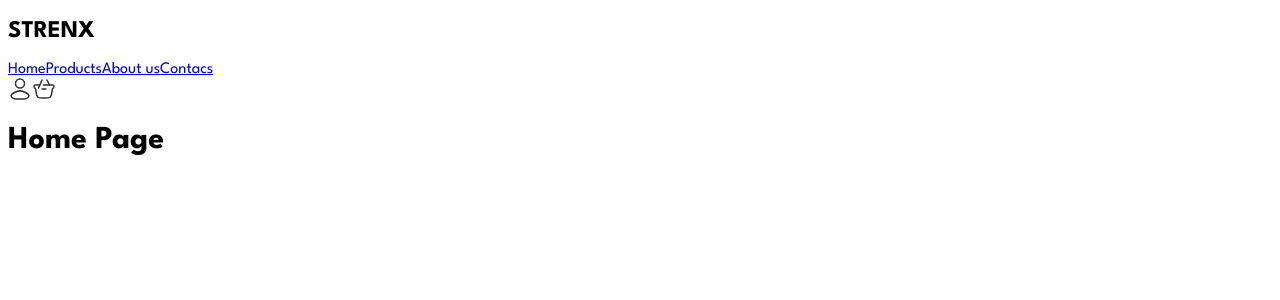
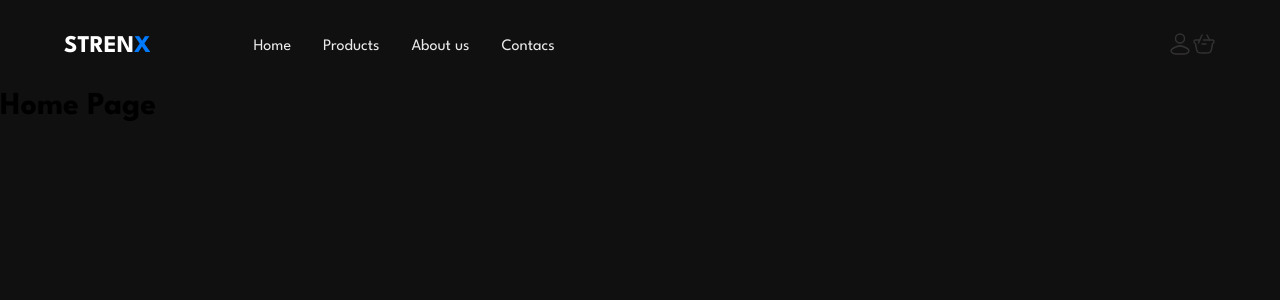
Before and after one commit to browny26/Frontend_Strenx, a React (Vite) app: page / in a window 1280 px wide. Shown: the top 300 px of the page. Built offline with nearby package versions, Linux system fonts and the light colour scheme.

Commit message:
implementing css for navbar

```diff
--- a/src/components/Navbar.jsx
+++ b/src/components/Navbar.jsx
@@ -1,21 +1,32 @@
-import { HugeiconsIcon } from "@hugeicons/react";
 import React from "react";
 import { Link } from "react-router-dom";
 import UserIcon from "../assets/icons/user-stroke-rounded.svg";
 import CartIcon from "../assets/icons/shopping-basket-03-stroke-rounded.svg";
+import "../styles/navbar.css";
 
 export const Navbar = () => {
     return (
         <nav>
-            <h1>
-                STREN<span>X</span>
-            </h1>
-            <div className="links">
-                <Link to="/">Home</Link>
-                <Link to="/products">Products</Link>
-                <Link to="/">About us</Link>
-                <Link to="/">Contacs</Link>
+            <div className="nav-left">
+                <h1>
+                    STREN<span>X</span>
+                </h1>
+                <div className="links">
+                    <Link className="anchor" to="/">
+                        Home
+                    </Link>
+                    <Link className="anchor" to="/products">
+                        Products
+                    </Link>
+                    <Link className="anchor" to="/">
+                        About us
+                    </Link>
+                    <Link className="anchor" to="/">
+                        Contacs
+                    </Link>
+                </div>
             </div>
+
             <div className="buttons">
                 <img src={UserIcon} alt="User Icon" />
                 <img src={CartIcon} alt="User Icon" />
--- a/src/index.css
+++ b/src/index.css
@@ -2,6 +2,9 @@
 
 * {
     font-family: "League Spartan", sans-serif;
+    box-sizing: border-box;
+    padding: 0;
+    margin: 0;
 }
 
 :root {
@@ -12,3 +15,7 @@
     --background-color: #101010;
     --white-text-color: #eaeaea;
 }
+
+body {
+    background-color: var(--background-color);
+}
--- a/src/styles/navbar.css
+++ b/src/styles/navbar.css
@@ -0,0 +1,37 @@
+nav {
+    display: flex;
+    flex-direction: row;
+    align-items: center;
+    justify-content: space-between;
+    margin: 2rem 4rem;
+}
+
+.nav-left {
+    display: flex;
+    flex-direction: row;
+    align-items: center;
+    gap: 8vw;
+
+    & h1 {
+        color: #fff;
+
+        & span {
+            color: var(--primary-color);
+        }
+    }
+
+    & .links {
+        display: flex;
+        align-items: center;
+        gap: 2rem;
+    }
+
+    & .anchor {
+        text-decoration: none;
+        color: var(--white-text-color);
+    }
+
+    & .buttons {
+        color: #fff;
+    }
+}
```
Lines whose indentation alone changed are shown as unchanged.
